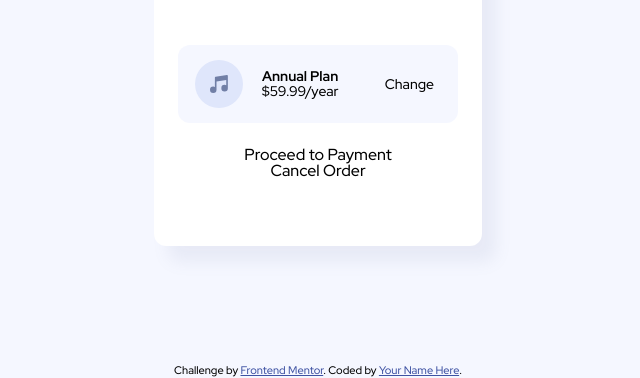
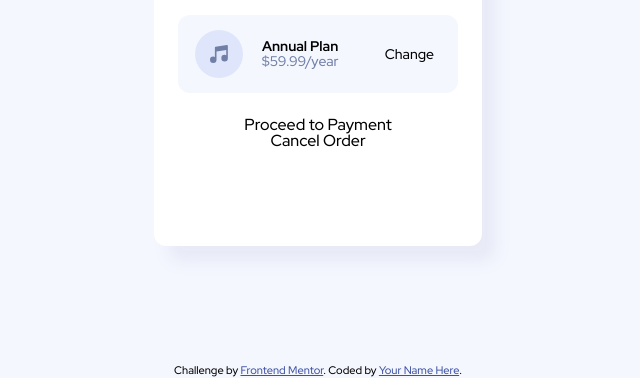
Before and after one commit to joaojgabriel/order-summary, a plain HTML site: page index.html in a window 1280 px wide. Shown: the part 438-816 px from the top of the page, without its empty margins (322-962 px from the left). Drawn offline with Linux system fonts and the light colour scheme.

Commit message:
margin-top of the plan box and color of text

```diff
--- a/style.css
+++ b/style.css
@@ -77,21 +77,25 @@ h1 {
   margin-top: calc(16rem + 11.59%); /* illustration height + ~38px */
 }
 
+p,
+.info span {
+  color: hsl(224, 23%, 55%);
+}
+
 p {
   margin: 7.32% 12.8%;
   line-height: 1.5;
-  color: hsl(224, 23%, 55%);
 }
 
 .plan {
   display: flex;
   align-items: center;
-  margin: 7.32% auto;
+  margin: calc(9.76% - 1.4rem - 7.32%) auto 7.32%;
   justify-content: space-between;
   background: url(images/icon-music.svg) no-repeat 7.32% center,
     hsl(225, 100%, 98%);
   padding: 7.32%;
-  width: calc(100% - 14.63%);
+  width: 85.37%;
   border-radius: 1.2rem;
   font-size: 1.4rem;
 }
```
